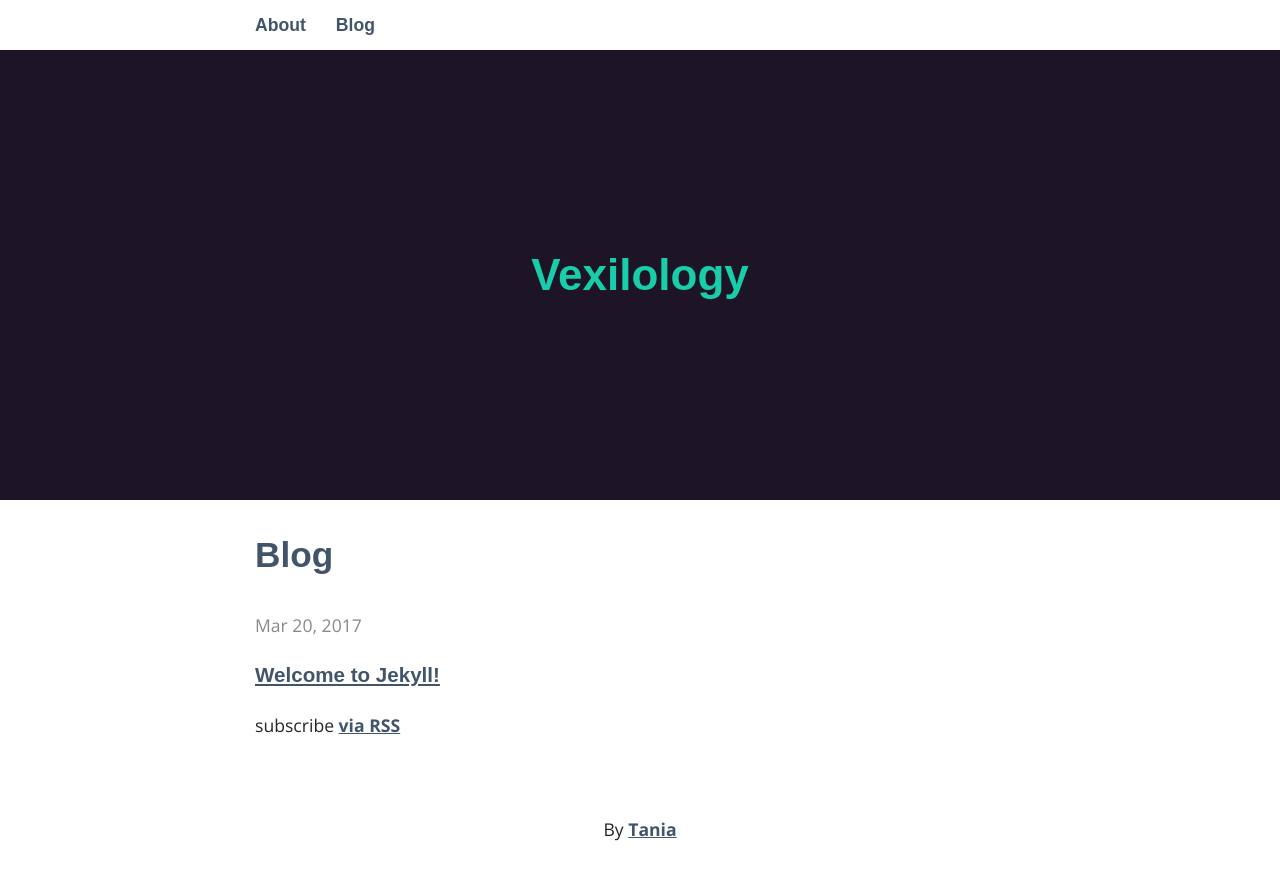
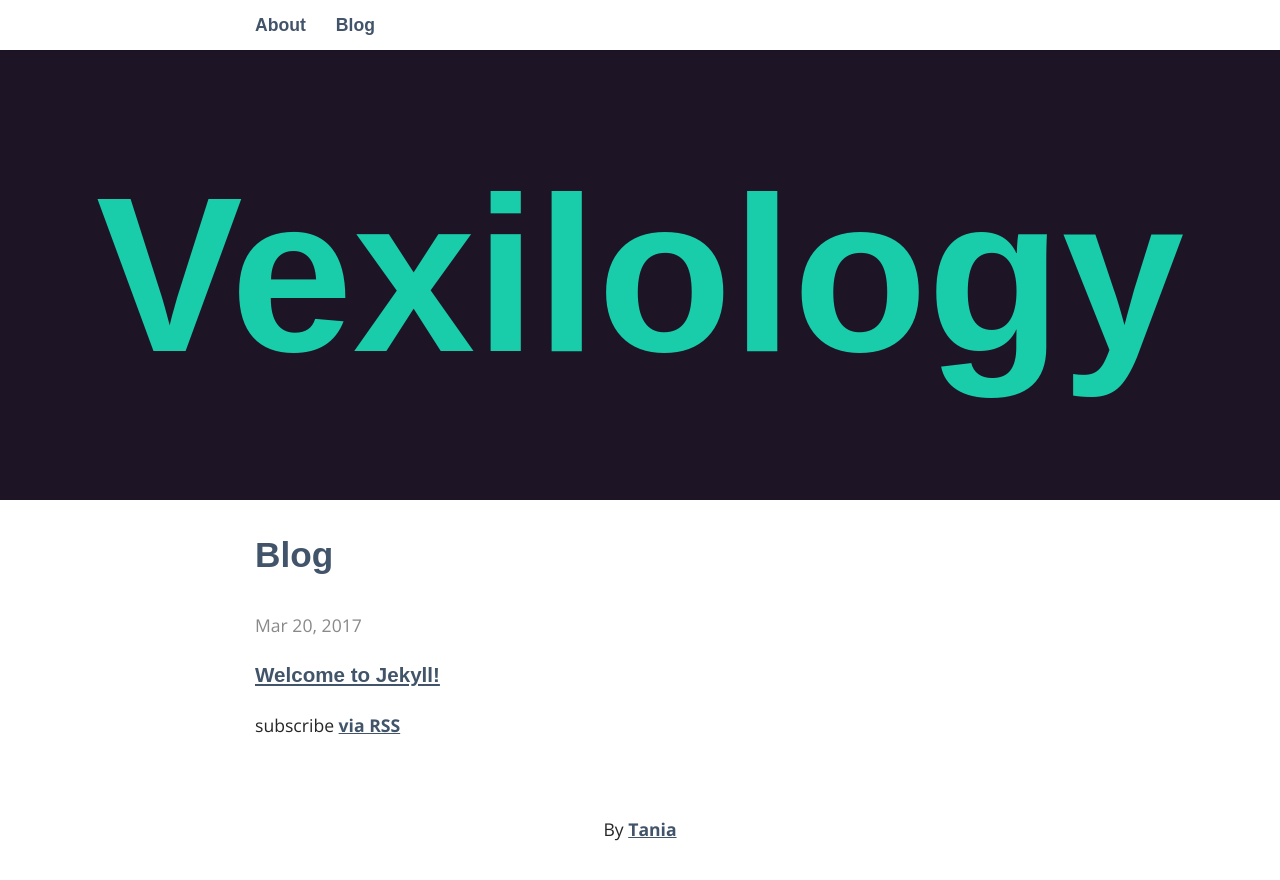
Before and after one commit to lisadunlap/lisadunlap.github.io, a Jekyll site: the page built from blog/index.html, in a window 1280 px wide. Shown: the top 880 px of the page. Built offline with Jekyll 4.4.1, drawn with Linux system fonts in a browser that asks for light colours; some web fonts are replaced.

Commit message:
experimenting with font

```diff
--- a/_sass/_layout.scss
+++ b/_sass/_layout.scss
@@ -45,6 +45,7 @@ header {
 	display: flex;
 	justify-content: center;
 	align-items: center;
+	font-size: 5em;
 }
 main {
 	padding: 0 15px;
```
